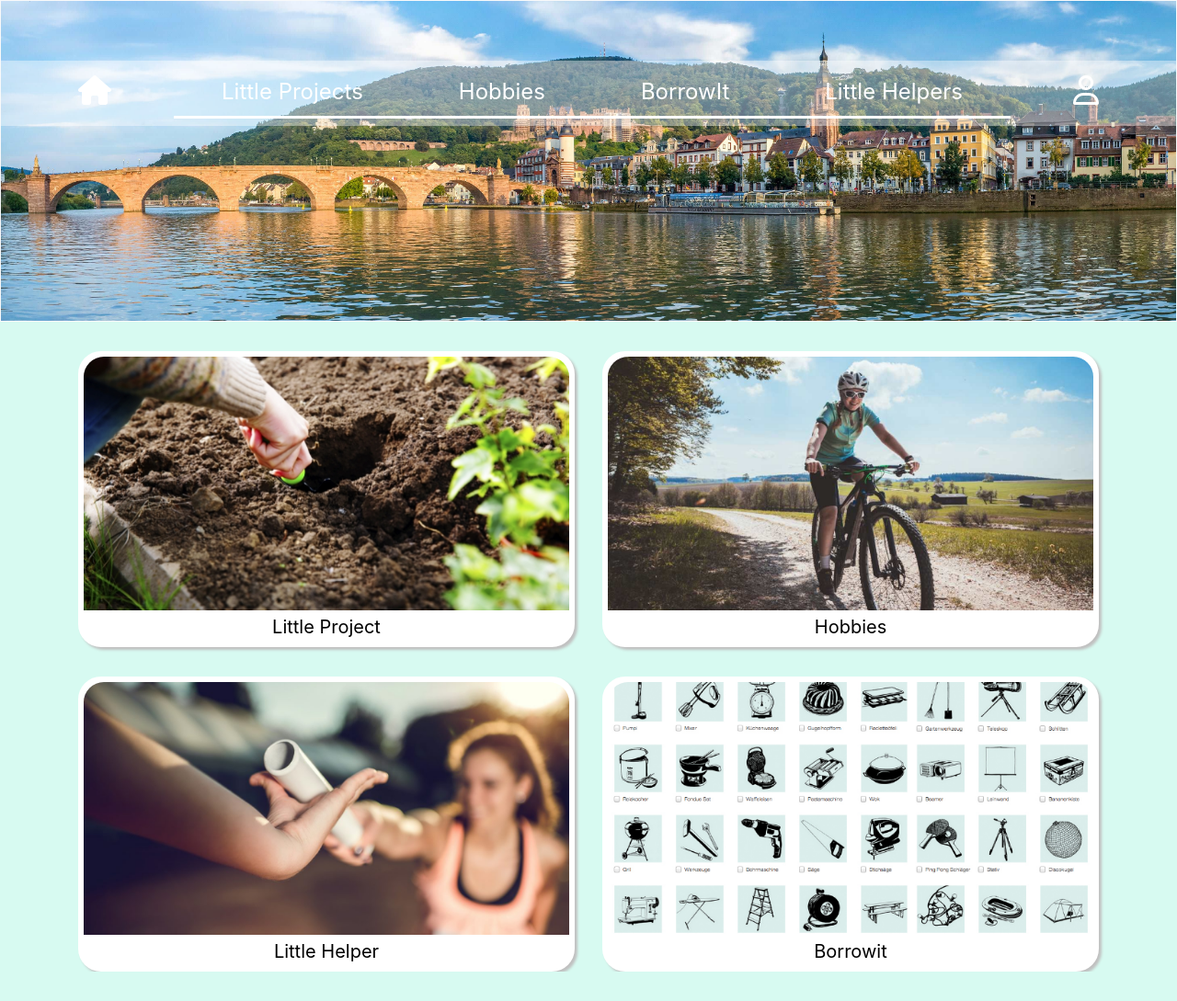
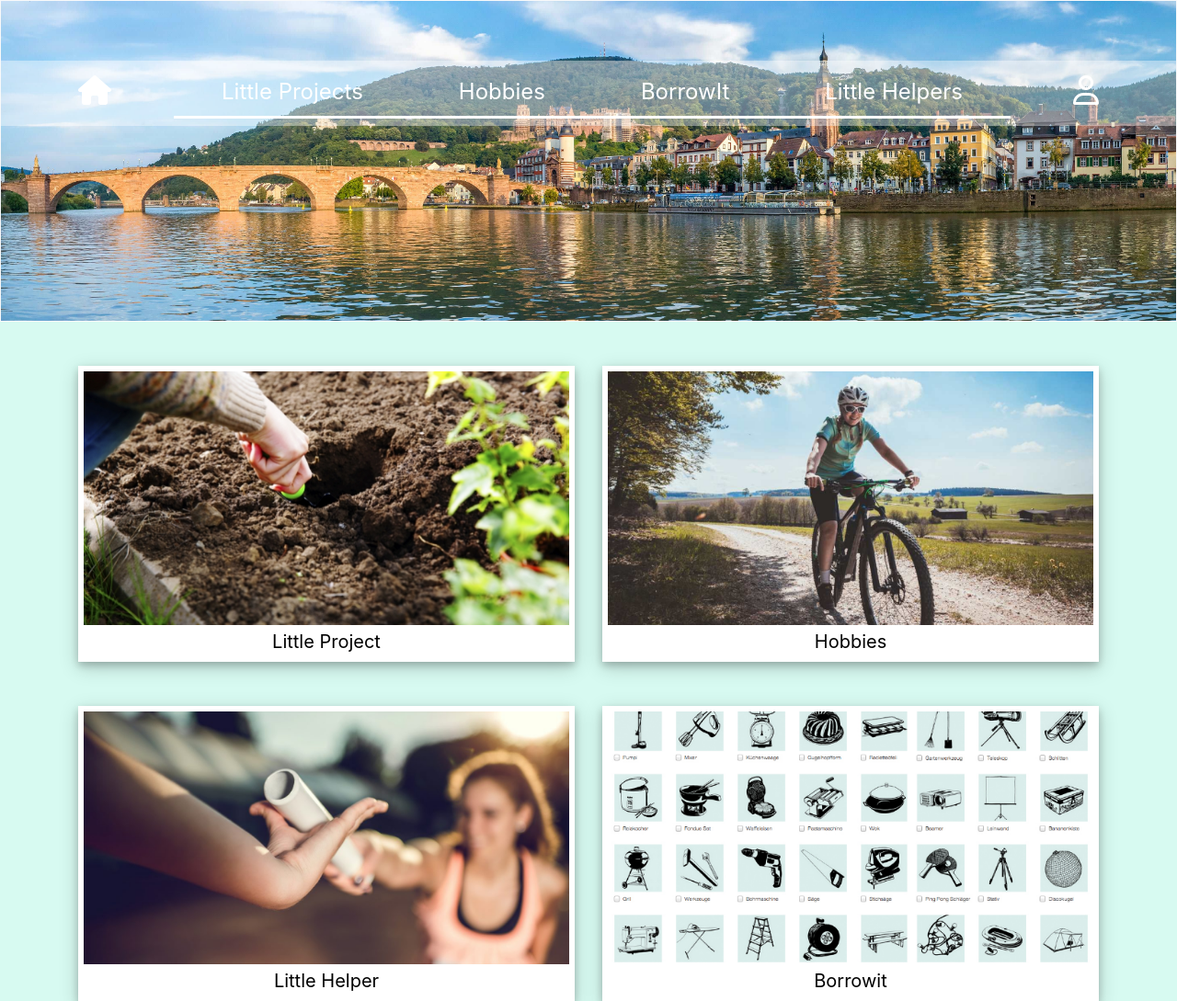
Before and after one commit to mille1992/project5, a Django app: page / in a window 1280 px wide. Shown: the whole page at 92% size. Before the commit the page ends 1057 px from the top, so only its background shows below. Run offline with Django 3.2, Linux system fonts and the light colour scheme; some libraries are stand-ins or nearby versions.

Commit message:
Add shadow to enrich depthness of webpages. Add opacity effect to landing page.

```diff
--- a/project5/yayberhood/static/yayberhood/css/landingPage.css
+++ b/project5/yayberhood/static/yayberhood/css/landingPage.css
@@ -6,8 +6,10 @@
     border-color: white;
     border-width: 3px;
     width: 100%;
-    border-top-right-radius: 25px ;
-    border-top-left-radius: 25px ;
+    border-top-right-radius: 0px ;
+    border-top-left-radius: 0px ;
+    opacity: 1;
+    transition: .5s ease;
 }
 .lp_image_title{
     margin-left: auto;
@@ -20,20 +22,24 @@
     font-size: 20px;
 }
 .lp_image_container{
-    margin-top: 32px;
+    margin-top: 48px;
     border-style: solid;
     border-color: white;
     border-width: 3px;
     width: 100%;
     text-align: center;
     background-color: white;
-    border-radius: 25px ;
-    box-shadow: 3px 3px 3px silver;
+    border-radius: 0px ;
+    box-shadow: 0 4px 8px 0 rgba(0, 0, 0, 0.2), 0 6px 20px 0 rgba(0, 0, 0, 0.19);
 }
 .lp_image_link{
-    color: black
+    color: black;
+    transition: .5s ease;
 }
 .lp_image_link:hover{
     color: #00d199;
     text-decoration: none;
 }
+.lp_image_link:hover .lp_image{
+    opacity: 0.5;
+}
--- a/project5/yayberhood/static/yayberhood/css/navbar.css
+++ b/project5/yayberhood/static/yayberhood/css/layout.css
@@ -38,6 +38,7 @@
     width: fit-content;
     font-size: 24px;
     border-bottom-color: white ;
+    transition: .3s ease;
 }
 .nav-link:hover{
     color: #00d199;
@@ -52,7 +53,6 @@
     position: absolute;
     top: 320px;
     width: 100%;
-
     z-index: 1;
 }
 .pageTitle{
@@ -72,4 +72,7 @@
 
     z-index: inherit;
     background-color: white;
+
+    box-shadow: 0 4px 8px 0 rgba(0, 0, 0, 0.2), 0 6px 20px 0 rgba(0, 0, 0, 0.19);
+
 }
--- a/project5/yayberhood/static/yayberhood/css/littleProjects.css
+++ b/project5/yayberhood/static/yayberhood/css/littleProjects.css
@@ -3,6 +3,7 @@
     height: auto;
     background-color: #EBFCFF;
     margin-top: 40px;
+    box-shadow: 0 4px 8px 0 rgba(0, 0, 0, 0.2), 0 6px 20px 0 rgba(0, 0, 0, 0.19);
 }
 .littleProjects-inner-box{
     width: 100%;
@@ -12,6 +13,8 @@
 }
 .littleProjects-projectTitle{
     font-size: 24px;
+    border-bottom: solid;
+    border-width: 2px;
 }
 .littleProjects-projectShortDescription{
     font-size: 18px;
@@ -47,4 +50,5 @@
     padding: 20px;
     margin-left: auto;
     margin-right: 0pc;
+    box-shadow: 0 4px 8px 0 rgba(0, 0, 0, 0.2), 0 6px 20px 0 rgba(0, 0, 0, 0.19);
 }
--- a/project5/yayberhood/templates/yayberhood/index.html
+++ b/project5/yayberhood/templates/yayberhood/landingPage.html
@@ -51,6 +51,9 @@
             </div>
         </div>
     </div>
+
+
+
 {% endblock %}
 
 {% block script %}
--- a/project5/yayberhood/templates/yayberhood/layout.html
+++ b/project5/yayberhood/templates/yayberhood/layout.html
@@ -9,7 +9,7 @@
         </title>
 
         <link rel="stylesheet" href="https://stackpath.bootstrapcdn.com/bootstrap/4.4.1/css/bootstrap.min.css" integrity="sha384-Vkoo8x4CGsO3+Hhxv8T/Q5PaXtkKtu6ug5TOeNV6gBiFeWPGFN9MuhOf23Q9Ifjh" crossorigin="anonymous">
-        <link href="{% static 'yayberhood/css/navbar.css' %}" rel="stylesheet">
+        <link href="{% static 'yayberhood/css/layout.css' %}" rel="stylesheet">
         {% block stylesheet %}
         {% endblock %}
 
--- a/project5/yayberhood/views.py
+++ b/project5/yayberhood/views.py
@@ -6,7 +6,7 @@ from django.urls import reverse
 
 # Create your views here.
 def index(request):
-    return render(request, "yayberhood/index.html")
+    return render(request, "yayberhood/landingPage.html")
 
 def littleProjects(request):
     return render(request, "yayberhood/littleProjects.html")
```
